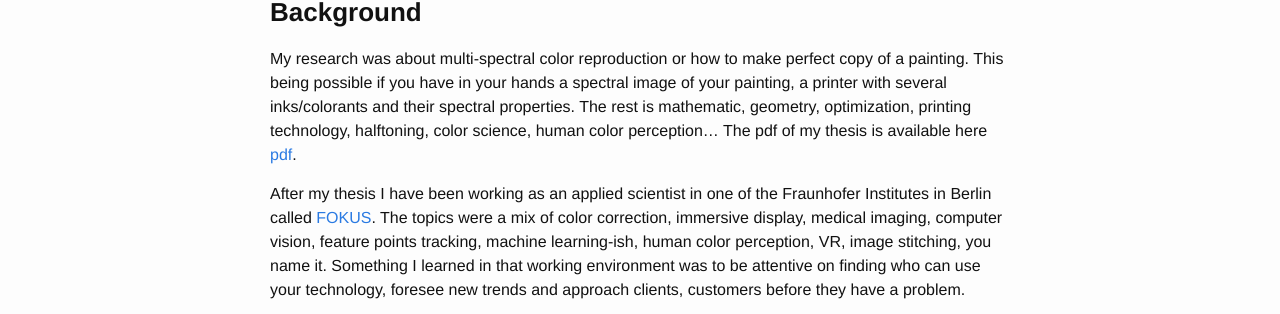
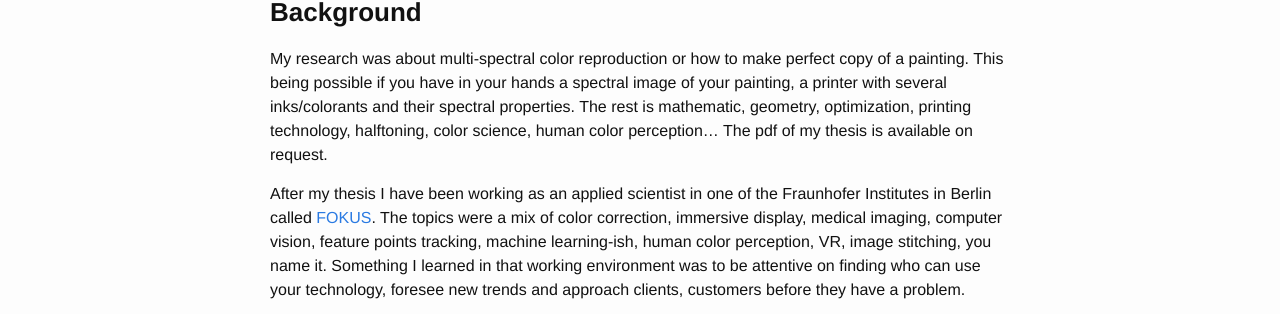
Before and after one commit to mrbonsoir/mrbonsoir.github.io, a Jekyll site: the page built from about.md, in a window 1280 px wide. Shown: the part 360-674 px from the top of the page. Built offline with Jekyll 4.4.1, drawn with Linux system fonts in a browser that asks for light colours.

Commit message:
new about me

```diff
--- a/about.md
+++ b/about.md
@@ -8,7 +8,7 @@ permalink: /about/
 I'm a color and computer vision scientist. I did obtain my PhD in signal and image processing in 2007. I did my research in Norway at the now called [The Norwegian Colour and Visual Computing Laboratory][link-colorlab] while being registered in Paris at the now called [Telecom ParisTech][link-enst]. At the moment I'm writing these words I'm still based in Berlin where I'm living since 2008 after having resided in Norway from 2003, but originally I'm from Paris where I was born in the holy year 1977.
 
 ###  **Background**
-My research was about multi-spectral color reproduction or how to make perfect copy of a painting. This being possible if you have in your hands a spectral image of your painting, a printer with several inks/colorants and their spectral properties. The rest is mathematic, geometry, optimization, printing technology, halftoning, color science, human color perception... The pdf of my thesis is available here [pdf][link-pdf].
+My research was about multi-spectral color reproduction or how to make perfect copy of a painting. This being possible if you have in your hands a spectral image of your painting, a printer with several inks/colorants and their spectral properties. The rest is mathematic, geometry, optimization, printing technology, halftoning, color science, human color perception... The pdf of my thesis is available on request.
 
 After my thesis I have been working as an applied scientist in one of the Fraunhofer Institutes in Berlin called [FOKUS][link-viscom]. The topics were a mix of color correction, immersive display, medical imaging, computer vision, feature points tracking, machine learning-ish, human color perception, VR, image stitching, you name it. Something I learned in that working environment was to be attentive on finding who can use your technology, foresee new trends and approach clients, customers before they have a problem.
 
@@ -21,4 +21,3 @@ I like to believe that I'm not only an applied scientist. In that matter I also
 [link-etsy]: https://www.etsy.com/shop/JeremieLittlePlanets
 [link-randomnotebooks]: https://github.com/mrbonsoir/little_planet_tools/blob/master/Making%20Little%20Planet/Making%20Little%20Planet.md
 [link-viscom]: https://www.fokus.fraunhofer.de/go/viscom
-[link-pdf]: ./data/JeremieGerhardt_Thesis2007.pdf
```
